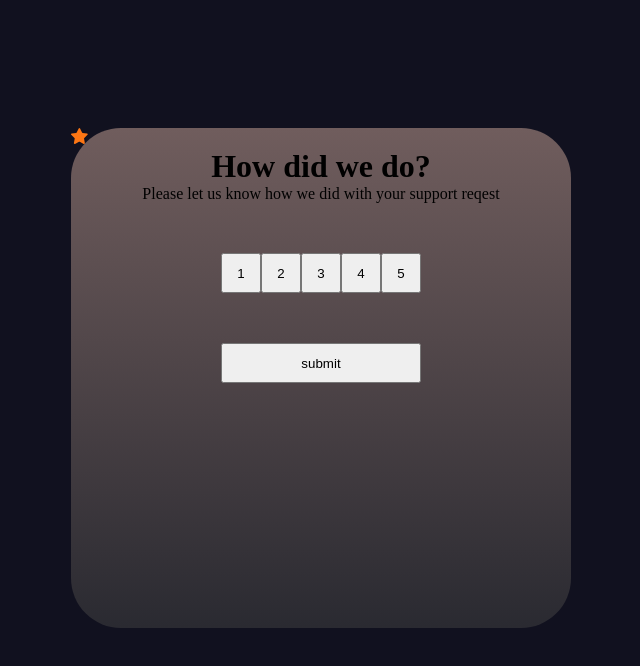
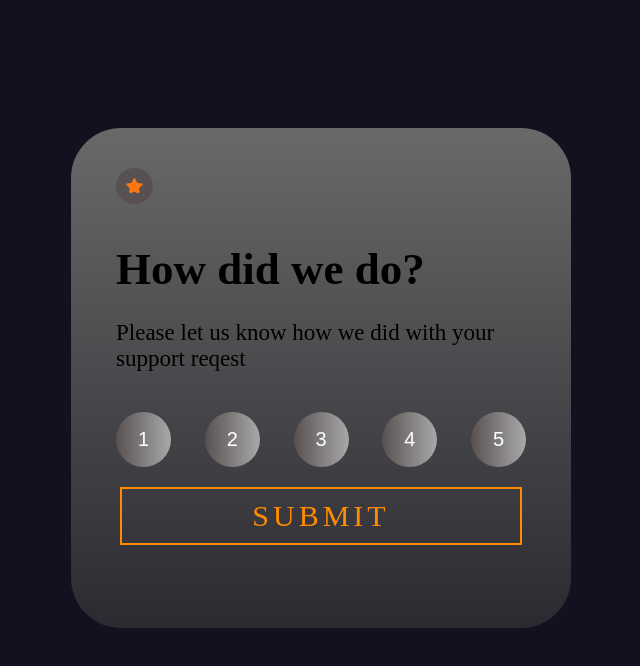
Before and after one commit to 1ogosh/qestionary, a plain HTML site: page index.html in a window 1280 px wide. Shown: the whole page, without its empty margins (319-959 px from the left). Drawn offline with Linux system fonts and the light colour scheme.

Commit message:
ui settings

```diff
--- a/css/style.css
+++ b/css/style.css
@@ -15,46 +15,101 @@ body{
   margin-bottom: 10%;
   width: 500px;
   height: 500px;
-  background: linear-gradient(#705d5d, #2a2a31);
+  background: linear-gradient(#696969, #2a2a31);
 
 }
 
-.corner{
-
+.main .starimg{
+  padding: 10px;
+  margin-top: 40px;
+  margin-left: 45px;
+  background: #585151;
+  border-radius: 50%;
+  transition: 0.5s ease-in;
 }
 
-.starimg {
-  display: block;
-  margin-top: 40px;
+.main .starimg:hover{
+  background-color: #A9A9A9;
 }
 
 h1 {
-  text-align: center;
+  margin-top: 35px;
+  margin-left: 45px;
+  margin-right: 45px;
+  font-size: 45px;
 }
 
 p {
-  text-align: center;
+  margin-left: 45px;
+  margin-right: 45px;
+  font-size: 23px;
+  margin-top: 25px;
 }
 
 .buttons{
-  margin-top: 50px;
+  margin-top: 30px;
   display: flex;
   justify-content: center;
-
+  justify-content: space-between;
+  margin-left: 45px;
+  margin-right: 45px;
 }
 
-button{
-  width: 40px;
-  height: 40px;
+.button{
+  text-decoration: none;
+  align-items: center;
+  width: 55px;
+  height: 55px;
+  border-radius: 50%;
+  margin-top: 10px;
+  font-size: 20px;
+  color: #fff;
+  background: linear-gradient(to left, #A9A9A9, #585151);
+  border: none;
 }
+
 
 .footer{
   display: flex;
   justify-content: center;
+  align-items: center;
 }
 
-.main-button{
-  margin-top: 50px;
-  width: 200px;
-  height: 40px;
+.footer a{
+  margin-top: 20px;
+  position: relative;
+  padding: 10px 130px;
+  font-family: serif;
+  border: 2px solid #FF8C00;
+  font-size: 30px;
+  text-transform: uppercase;
+  text-decoration: none;
+  color: #FF8C00;
+  letter-spacing: 4px;
+  transition: 0.5s;
+  z-index: 1;
 }
+
+.footer a:hover{
+  color:#fff;
+}
+
+.footer a:before{
+  content: '';
+  position: absolute;
+  top: 0;
+  left: 0;
+  width: 100%;
+  height: 100%;
+  background: #FF8C00;
+  z-index: -1;
+  transform-origin: right;
+  transition: transform 0.5s ease;
+  transform: scaleX(0);
+}
+
+.footer a:hover:before{
+  transform-origin: left;
+  transition: transform 0.5s ease;
+  transform: scaleX(1);
+}
--- a/index.html
+++ b/index.html
@@ -11,23 +11,24 @@
 
 <body>
   <div class="main">
-    <div class="corner">
-      <div class="star"><img src="img/icon-star.svg" alt="starimg"></div>
-    </div>
+    <img src="img/icon-star.svg" class="starimg" alt="star">
+
     <h1>How did we do?</h1>
     <p>Please let us know how we did with your support reqest</p>
     <div class="buttons">
-      <button>1</button>
-      <button>2</button>
-      <button>3</button>
-      <button>4</button>
-      <button>5</button>
+      <button href="#" class="button">1</button>
+      <button href="#" class="button">2</button>
+      <button href="#" class="button">3</button>
+      <button href="#" class="button">4</button>
+      <button href="#" class="button">5</button>
     </div>
     <div class="footer">
-      <button class="main-button">submit</button>
+      <a href="#">submit</a>
     </div>
   </div>
 </body>
 <script src="js/script.js"></script>
 
 </html>
+
+<!--Доделать карусель-->
```
